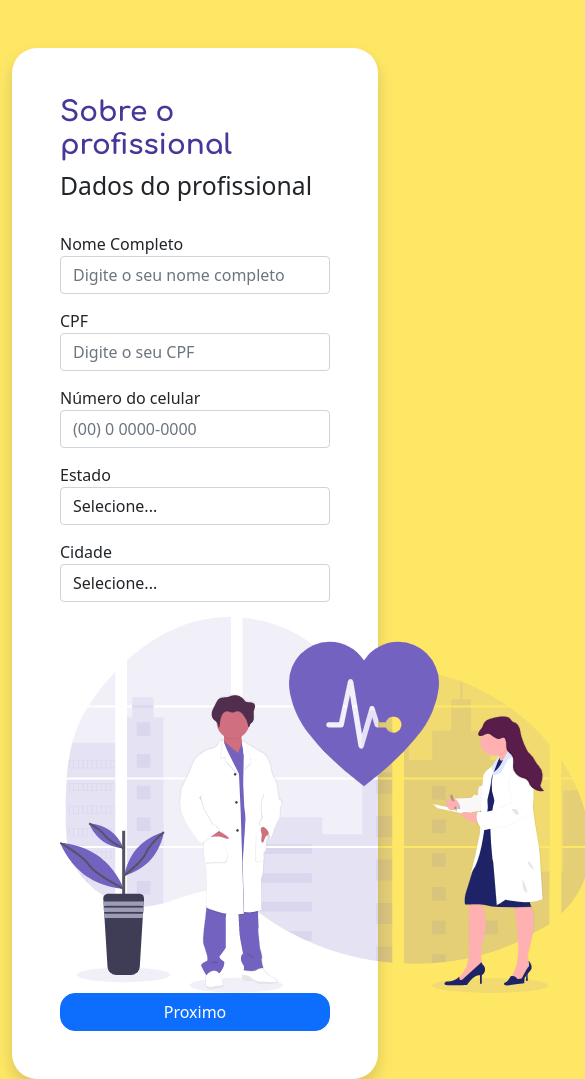
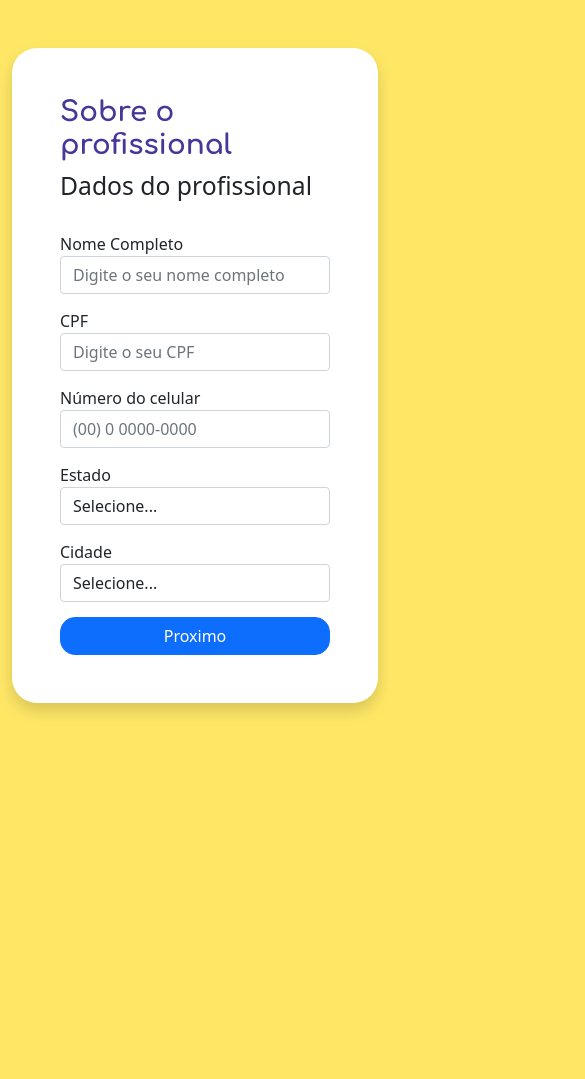
Before and after one commit to moraes3000/vue-desafio-facil-consulta, a Vue app: page / in a window 390 px wide. Shown: the whole page, 585 px wide, since content can reach past the window. After the commit the page ends 844 px from the top, so only its background shows below. Built offline with nearby package versions, Linux system fonts and the light colour scheme.

Commit message:
removendo imagem mobile

```diff
--- a/src/components/PageFour.vue
+++ b/src/components/PageFour.vue
@@ -1,7 +1,7 @@
 <template>
   <div class="row">
     <div class="col-md-6">Página de conclusão</div>
-    <div class="col-md-6">
+    <div class="col-md-6 d-none d-md-block">
       <img src="img/desktop-pagina-2.png" alt="" class="img-responsive" />
     </div>
   </div>
--- a/src/components/PageOne.vue
+++ b/src/components/PageOne.vue
@@ -55,7 +55,7 @@
         <!-- <a href="" class="btn btn-primary w-100 btn-rounded">PRÓXIMO</a> -->
       </div>
     </div>
-    <div class="col-md-6">
+    <div class="col-md-6 d-none d-md-block">
       <img src="img/desktop-pagina-1.png" alt="" class="img-responsive" />
     </div>
   </div>
--- a/src/components/PageThree.vue
+++ b/src/components/PageThree.vue
@@ -25,7 +25,7 @@
       >
       <a href="" class="btn w-100 btn-rounded">Editar Cadastro</a> -->
     </div>
-    <div class="col-md-6">
+    <div class="col-md-6 d-none d-md-block">
       <img src="img/desktop-pagina-2.png" alt="" class="img-responsive" />
     </div>
   </div>
--- a/src/components/PageTwo.vue
+++ b/src/components/PageTwo.vue
@@ -42,7 +42,7 @@
       </div>
       <!-- <a href="" class="btn btn-primary w-100 btn-rounded">PRÓXIMO</a> -->
     </div>
-    <div class="col-md-6">
+    <div class="col-md-6 d-none d-md-block">
       <img src="img/desktop-pagina-2.png" alt="" class="img-responsive" />
     </div>
   </div>
```
